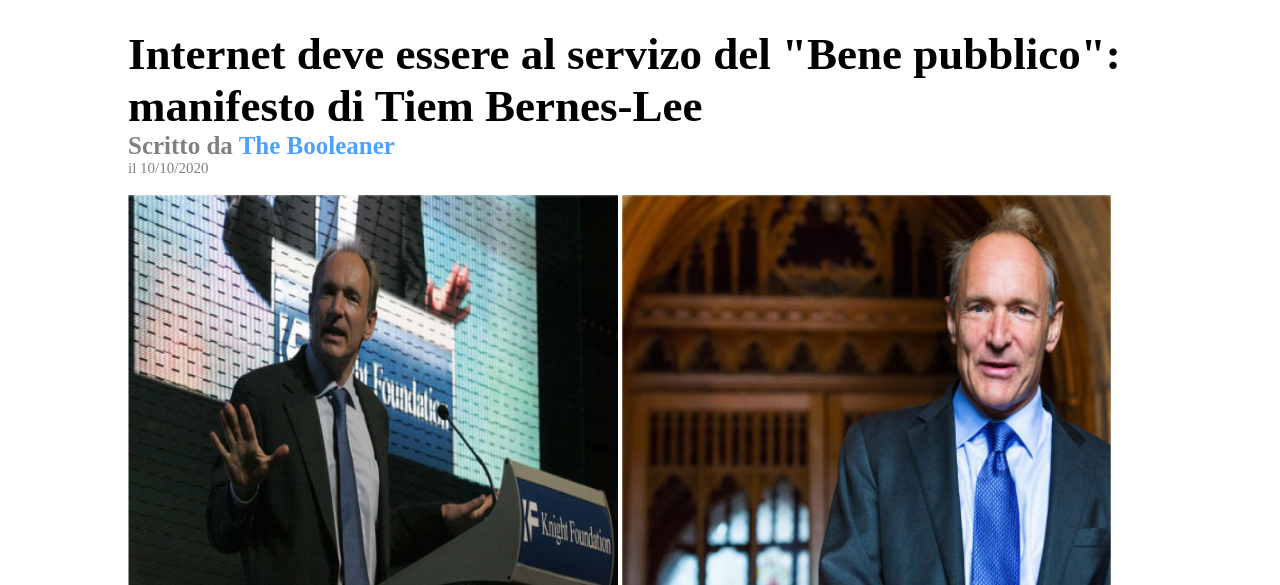
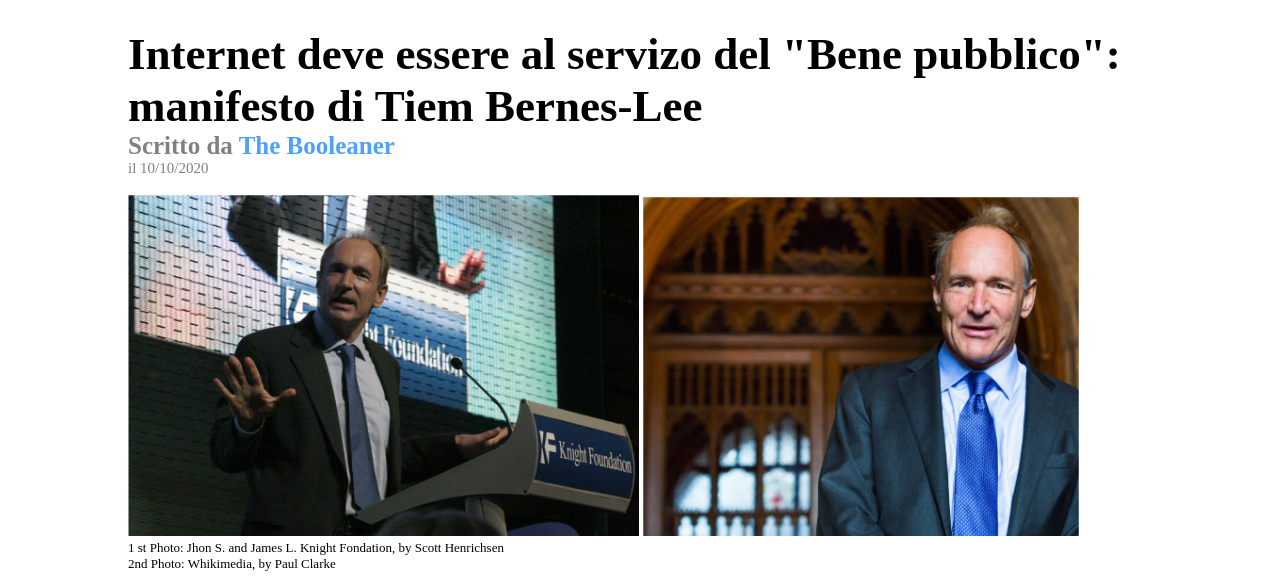
Before and after one commit to AlexLosciale/html-css-booleaner, a plain HTML site: page index.html in a window 1280 px wide. Shown: the part 202-787 px from the top of the page. Drawn offline with Linux system fonts and the light colour scheme.

Commit message:
add:final fix

```diff
--- a/index.html
+++ b/index.html
@@ -6,26 +6,32 @@
         <meta name="viewport" content="width=device-width, initial-scale=1.0">
         <title>Booleam</title>
     </head>
+
     <body>
         <!--logo booleam-->
         <div class="logo">
             <img class="booleam" src="./img/logo.svg" alt="logo booleam">
         </div>
+
         <!--contain body page-->
         <div class="contain">
             <h1>Internet deve essere al servizo del "Bene pubblico": <br>
                 manifesto di Tiem Bernes-Lee
             </h1>
+
             <p class="data"><strong>Scritto da <mark class="the">The Booleaner</mark></strong> <br></p>
             <p class="data2">il 10/10/2020</p>
             <br>
+
             <!--img tim-->
             <img class="tim" src="./img/tim-1.jpg" alt="1">
-            <img class="tim" src="./img/tim-2.jpg" alt="2">
+            <img class="tim2" src="./img/tim-2.jpg" alt="2">
 
-            <p class="margin1">1 st Photo: Jhon S. and James L. Knight Fondation, by Scott Henrichsen <br>
+            <p class="margin1">
+                1 st Photo: Jhon S. and James L. Knight Fondation, by Scott Henrichsen <br>
                 2nd Photo: Whikimedia, by Paul Clarke
             </p>
+
             <!--contain ul/table-->
             <p><strong>Lorem ipsum dolor sit amet, consectetur adipisicing elit. Omnis iure provident quidem quos culpa soluta harum, <mark>dolorum necessitatibus error corrupti nobis sit minus id</mark> . Minus voluptatem optio odio unde Lorem ipsum dolor sit amet, consectetur adipisicing elit. Sequi quos fuga labore non alias aspernatur repellat eum, corporis nihil ratione praesentium accusantium voluptate! Illum ratione modi est? Officiis, amet quo!</strong></p>
 
@@ -57,6 +63,7 @@
                     <td>Lorem ipsum dolor sit amet consectetur adipisicing elit. Dolor delectus nemo quasi ducimus at fuga doloremque iure accusantium dolorem sit esse vero blanditiis.</td>
                 </tr>
             </table>
+
             <!--contain test-->
             <p> <strong>Lorem, ipsum dolor sit amet consectetur adipisicing elit. Aut atque nisi commodi distinctio
                 assumenda perferendis hic numquam cupiditate possimus minus consequuntur, beatae sit vero magnam deleniti.
@@ -65,14 +72,17 @@
                 ut architecto assumenda. Lorem ipsum dolor sit amet consectetur adipisicing elit. Incidunt maxime asperiores quibusdam
                  corrupti suscipit porro! Neque magni eaque veniam beatae voluptates maxime alias et, corporis aliquid ullam omnis aliquam officia.</strong>
             </p>
+
             <!--photo-->
             <h3><strong>Potrebbe interessarti</strong></h3>
             <div class="box1">
                 <h2>Lorem ipsum dorem</h2>
             </div>
+
             <div class="box2">
                 <h2>Lorem ipsum dorem</h2>
             </div>
+
         </div>
         <!--final page-->
     </body>
--- a/style.css
+++ b/style.css
@@ -1,5 +1,6 @@
 body{
-    margin: 0%
+    margin: 0%;
+    margin-bottom: 2rem;
 }
 
 .logo{
@@ -17,7 +18,6 @@ body{
 }
 
 .contain{
-    height: 100vh;
     margin-left: 10%;
     margin-right: 5%;
 }
@@ -47,8 +47,13 @@ h1{
 }
 
 .tim{
-    width: 45%;
-    height: 55%;
+    height: 40%;
+    width: 47%;
+}
+
+.tim2{
+    width: 40%;
+    height: 35%;
 }
 
 .margin1{
```
